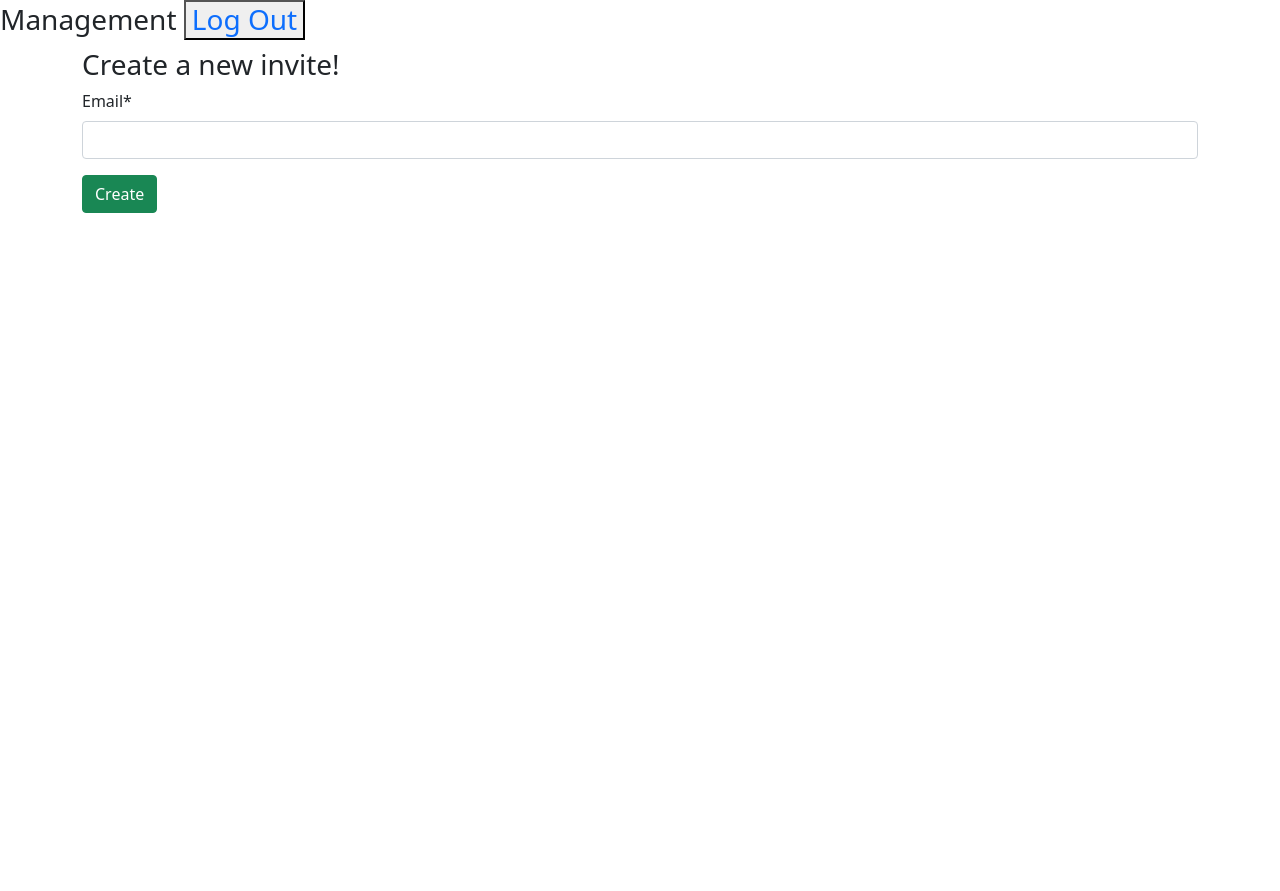
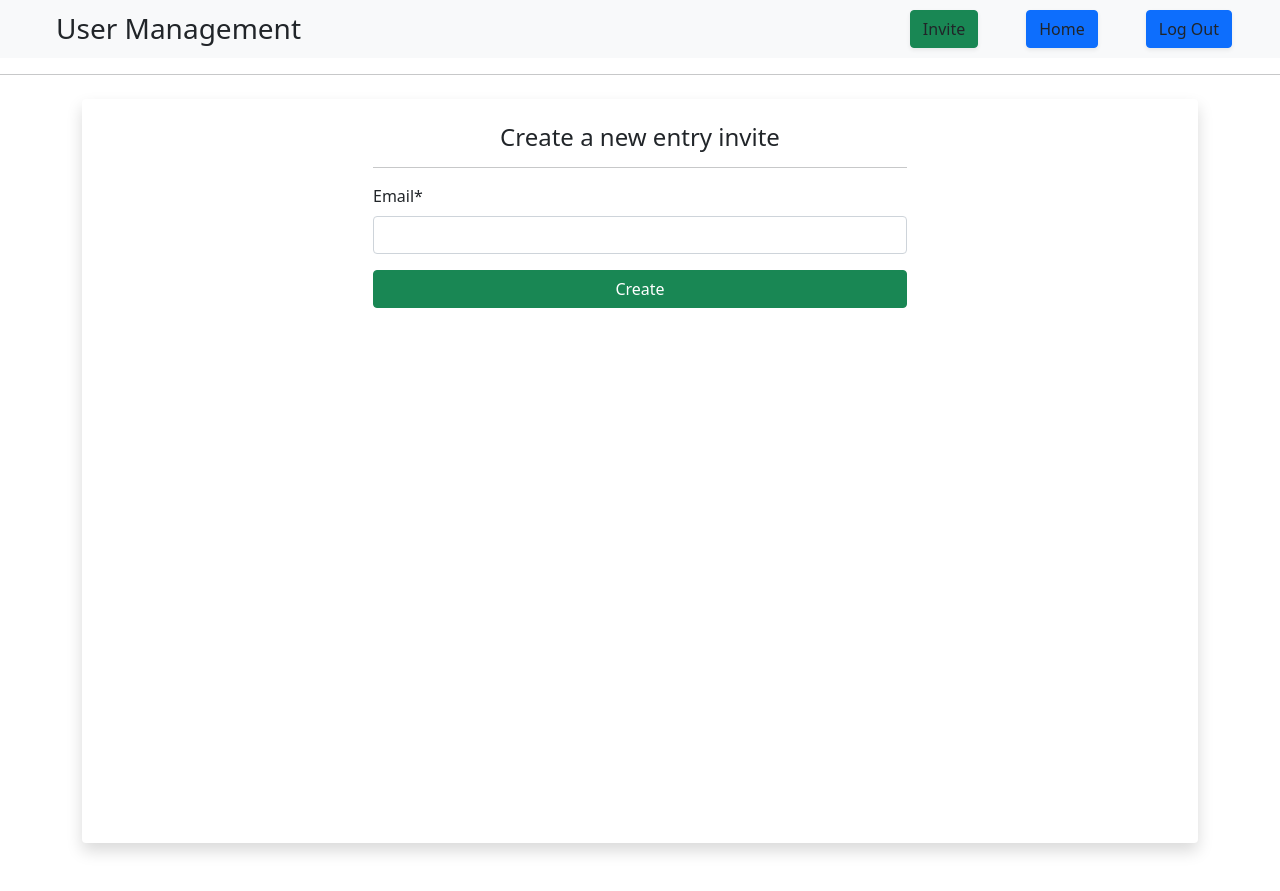
Before and after one commit to Sepehr-Glpz/django-app, a Django app: page /entry/invite in a window 1280 px wide. Before the commit the page ends 213 px from the top, so only its background shows below. Run offline with Django 4.2, Linux system fonts and the light colour scheme; a user stored in the database is signed in; some libraries are stand-ins or nearby versions.

Commit message:
finished entry front end

```diff
--- a/core/entry/models.py
+++ b/core/entry/models.py
@@ -1,5 +1,7 @@
 from django.db import models
 from core.base_models import BaseEntity
+from django.core.exceptions import ObjectDoesNotExist
+from uuid import UUID
 # Create your models here.
 
 
@@ -11,9 +13,13 @@ class EntryRequest(BaseEntity):
 def get_request_by_email(email):
     try:
         requested_user = EntryRequest.objects.get(email=email)
-        return requested_user, None
-    except:
-        return None, "Failed to Find User"
+        return requested_user
+    except ObjectDoesNotExist:
+        return None
+
+
+def entry_repeated(request):
+    return request is not None
 
 
 def get_request_by_id(request_id):
@@ -23,8 +29,25 @@ def get_request_by_id(request_id):
     except:
         return None, "Failed to find request"
 
+
 def resolve_entry(entry_id):
     try:
         updated_entry = EntryRequest.objects.filter(id=entry_id).update(resolved=True)
     except:
         return
+
+
+def convert_id(user_id):
+    try:
+        uuid_obj = UUID(user_id, version=4)
+        return uuid_obj
+    except ValueError:
+        return None
+
+
+def validate_password(data_dict):
+    password = data_dict["password"]
+    confirmation = data_dict["confirm_password"]
+    if password != confirmation:
+        return False
+    return True
--- a/core/entry/templates/entry/invite_request.html
+++ b/core/entry/templates/entry/invite_request.html
@@ -3,13 +3,22 @@
 {% load crispy_forms_tags %}
 
 {% block content %}
-<h3>
-    Create a new invite!
-</h3>
-<form method="post" action="{% url 'create_invite' %}">
-    {% csrf_token %}{{form|crispy}}
-    <button class="btn btn-success" type="submit">
+<article class="bg-body shadow rounded d-flex justify-content-center p-4 mt-2 mb-5 h-100">
+    <form class="w-50" method="post" action="{% url 'create_invite' %}">
+    <fieldset>
+        <legend>
+            <h4 class="d-flex justify-content-center">
+                Create a new entry invite
+            </h4>
+
+        </legend>
+        <hr />
+        {% csrf_token %}{{form|crispy}}
+    </fieldset>
+
+    <button class="btn btn-success w-100" type="submit">
         Create
     </button>
 </form>
+</article>
 {% endblock %}
--- a/core/entry/urls.py
+++ b/core/entry/urls.py
@@ -4,6 +4,6 @@ from . import views
 urlpatterns = [
     path('invite', views.invite_page, name="invite"),  # begin entry request
     path('invite/create', views.create_invite, name="create_invite"),  # create request
-    path("invite/<str:link>", views.get_invite_form, name="invite"),  # fill out request
+    path("invite/<str:link>", views.get_invite_form, name="invite_form"),  # fill out request
     path('invite/signup/<str:id>', views.signup, name="signup")  # finish request
 ]
--- a/core/entry/views.py
+++ b/core/entry/views.py
@@ -1,6 +1,6 @@
 from django.shortcuts import render, redirect
 from django.http import HttpResponse
-from .models import EntryRequest, get_request_by_email, resolve_entry, get_request_by_id
+from .models import EntryRequest, get_request_by_email, resolve_entry, get_request_by_id, entry_repeated, convert_id
 from entry.forms import RequestForm, SignupForm
 from django.core.exceptions import ObjectDoesNotExist
 from uuid import UUID
@@ -21,19 +21,20 @@ def invite_page(request):
 def create_invite(request):
     if request.method == "POST":
         form = RequestForm(request.POST)
+        form.is_valid()
+
+        context = None
+        entry_request = get_request_by_email(form.data['email'])
+        if entry_repeated(entry_request):
+            context = {"error": "This User has already been invited!"}
+            return HttpResponse(render(request, 'entry/invite_link.html', context))
 
         if not form.is_valid():
             return redirect("/entry/invite")
+        entry_request = form.save()
 
-        form.save()
-        user, err = get_request_by_email(form.cleaned_data['email'])
-
-        context = None
-        if err is not None:
-            context = {"error": err}
-        else:
-            link = create_invite_link(user.id, request)
-            context = {"link": link}
+        link = create_invite_link(entry_request.id, request)
+        context = {"link": link}
 
         return HttpResponse(render(request, 'entry/invite_link.html', context))
     return HttpResponse("Not Found")
@@ -77,30 +78,10 @@ def signup(request, id):
     user_form = SignupForm(request.POST)
 
     if not user_form.is_valid():
-        return redirect("/entry/invite")
-
-    # pass_valid = validate_password(user_form.cleaned_data)
-    # if not pass_valid:
-    #     context = {"content": user_form, "id": user_id}
-    #     return HttpResponse(render(request, 'entry/invite.html', context))
+        context = {"content": user_form, "id": user_id}
+        return HttpResponse(render(request, 'entry/invite.html', context))
 
     user_form.save()
     resolve_entry(id)
 
     return redirect("/management/login")
-
-
-def convert_id(user_id):
-    try:
-        uuid_obj = UUID(user_id, version=4)
-        return uuid_obj
-    except ValueError:
-        return None
-
-
-def validate_password(data_dict):
-    password = data_dict["password"]
-    confirmation = data_dict["confirm_password"]
-    if password != confirmation:
-        return False
-    return True
--- a/core/management/static/management/styles.css
+++ b/core/management/static/management/styles.css
@@ -1,3 +1,7 @@
 a {
     text-decoration: none;
 }
+
+html, body, main {
+    height: 100%;
+}
--- a/core/management/templates/registration/login.html
+++ b/core/management/templates/registration/login.html
@@ -1,4 +1,5 @@
 {% extends 'base.html' %}
+{% block title %}Login{% endblock %}
 {% load crispy_forms_tags %}
 {% block content %}
 <h2>Log In</h2>
--- /dev/null
+++ b/core/static/entry/scripts.js
@@ -0,0 +1,12 @@
+
+function attachLinkToClipboard() {
+    const linkInput = document.getElementById('link-input');
+    const value = linkInput.value;
+    navigator.clipboard.writeText(value);
+    markTextAttached();
+}
+
+function markTextAttached() {
+    const copyButton = document.getElementById('copy-link');
+    copyButton.innerText = "Copied!";
+}
--- a/core/static/management/styles.css
+++ b/core/static/management/styles.css
@@ -1,3 +1,7 @@
 a {
     text-decoration: none;
 }
+
+html, body, main {
+    height: 100%;
+}
--- a/core/templates/base.html
+++ b/core/templates/base.html
@@ -16,10 +16,12 @@
 <header>
     {% include 'navbar.html' %}
 </header>
-<main class="container">
+<hr/>
+<main class="container d-flex flex-column">
         {% block content %}
         {% endblock %}
 </main>
+<script src="{% static 'entry/scripts.js' %}"></script>
 <script src="https://cdn.jsdelivr.net/npm/bootstrap@5.0.2/dist/js/bootstrap.bundle.min.js" integrity="sha384-MrcW6ZMFYlzcLA8Nl+NtUVF0sA7MsXsP1UyJoMp4YLEuNSfAP+JcXn/tWtIaxVXM" crossorigin="anonymous"></script>
 </body>
 </html>
--- a/core/templates/navbar.html
+++ b/core/templates/navbar.html
@@ -1,12 +1,8 @@
-<nav>
-    <h3>
-        Management
-        {% if user.is_authenticated %}
-        <button type="button">
-            <a href="{% url 'logout' %}">
-                Log Out
-            </a>
-        </button>
-        {% endif %}
-    </h3>
+<nav class="navbar navbar-expand-md navbar-light bg-light justify-content-between">
+        <h3 class="d-flex justify-content-center ms-5 mb-0 rounded ps-2 pe-2 pt-1 pb-1">
+           User Management
+        </h3>
+        <div class="d-flex flex-row-reverse justify-content-between">
+            {% include 'navbar_buttons.html' %}
+        </div>
 </nav>
--- /dev/null
+++ b/core/templates/navbar_buttons.html
@@ -0,0 +1,24 @@
+{% if user.is_authenticated %}
+<button class="btn btn-primary shadow-sm me-5" type="button">
+    <a class="text-dark" href="{% url 'logout' %}">
+        Log Out
+    </a>
+</button>
+<button class="btn btn-primary shadow-sm me-5" type="button">
+    <a class="text-dark" href="{% url 'home' %}">
+        Home
+    </a>
+</button>
+{% else %}
+<button class="btn btn-primary shadow-sm me-5" type="button">
+    <a class="text-dark" href="{% url 'login' %}">
+        Login
+    </a>
+</button>
+{% endif %}
+
+<button class="btn btn-success shadow-sm me-5" type="button">
+    <a class="text-dark" href="{% url 'invite' %}">
+        Invite
+    </a>
+</button>
```
Also changed, not shown: core/entry/static/entry/scripts.js (added, +12 -0 lines), core/entry/templates/entry/invite.html (+8 -1 lines), core/entry/templates/entry/invite_link.html (+42 -3 lines), core/db.sqlite3.
